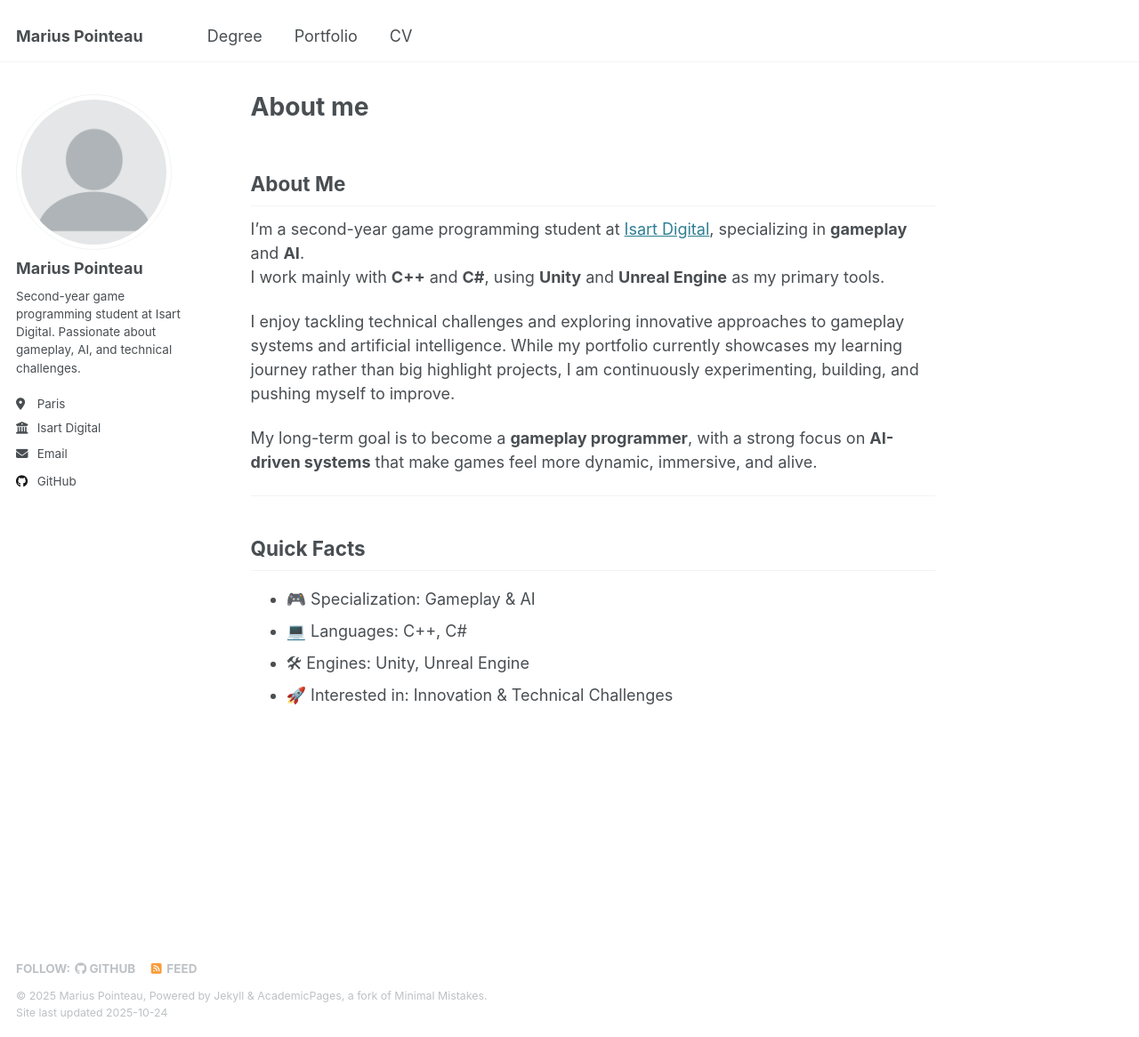
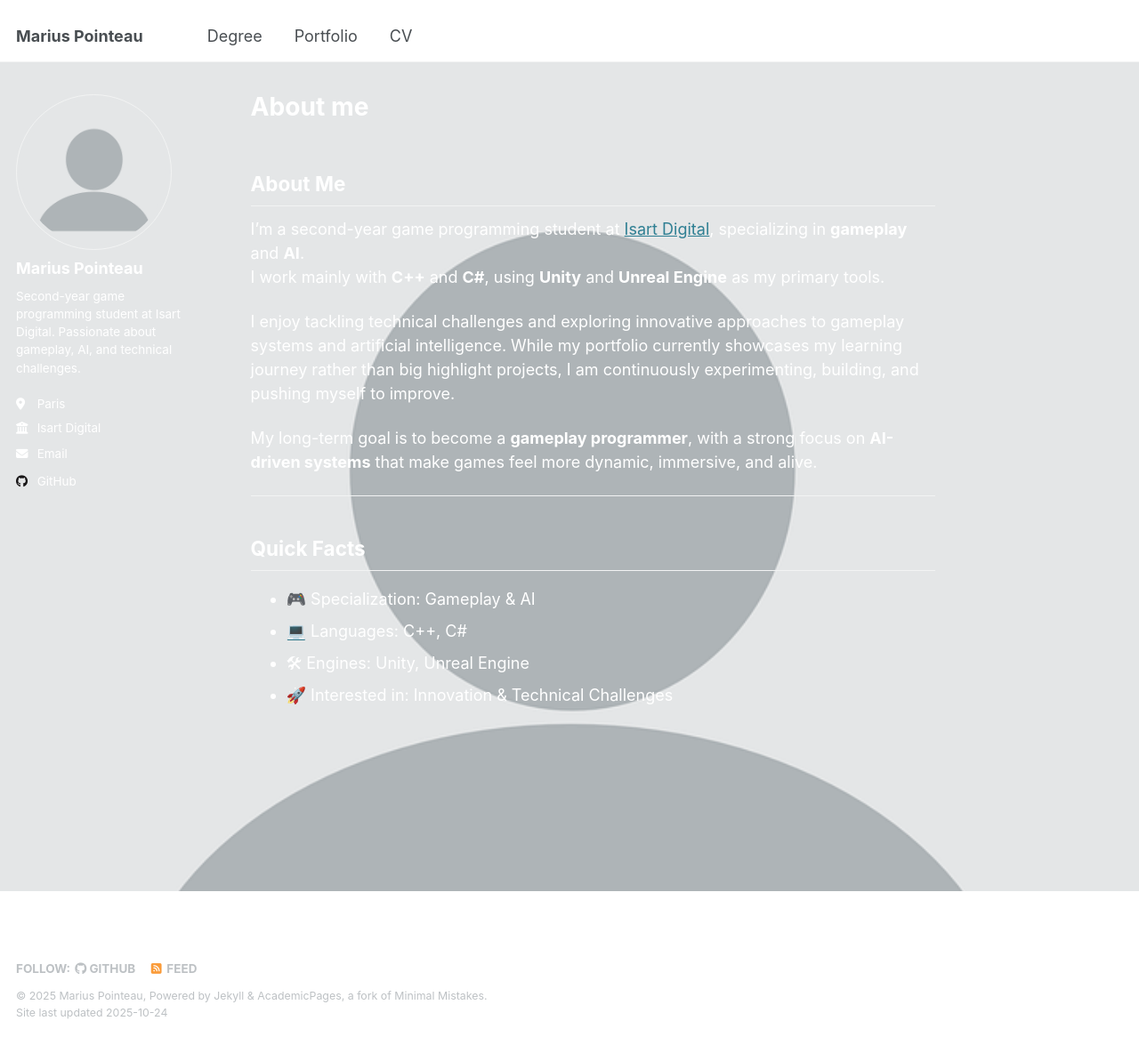
Before and after one commit to MariusPointeau/MariusPointeau.github.io, a Jekyll site: the page built from _pages/about.md, in a window 1280 px wide and 1166 px high. Shown: the whole window at 89% size. Built offline with Jekyll 4.4.1, drawn with Linux system fonts in a browser that asks for light colours.

Commit message:
try fixing custom background

```diff
--- a/_config.yml
+++ b/_config.yml
@@ -158,6 +158,7 @@ include:
   - .htaccess
   - _pages
   - files
+  - assets/css/custom.css
 exclude:
   - "*.sublime-project"
   - "*.sublime-workspace"
--- a/_includes/head/custom.html
+++ b/_includes/head/custom.html
@@ -11,6 +11,7 @@
 <link rel="icon" href="/images/favicon.ico"/>
 <meta name="theme-color" content="#ffffff"/>
 <link rel="stylesheet" href="{{ base_path }}/assets/css/academicons.css"/>
+<link rel="stylesheet" href="{{ '/assets/css/custom.css' | relative_url }}">
 
 
 <!-- Support for MatJax -->
--- /dev/null
+++ b/assets/css/custom.css
@@ -0,0 +1,20 @@
+---
+---
+
+/* Import d'une font Google */
+@import url('https://fonts.googleapis.com/css2?family=Inter:wght@400;600&display=swap');
+
+/* Appliquer la font à tout le site */
+body {
+  font-family: 'Inter', sans-serif !important;
+}
+
+/* Ajouter une image ou une couleur de fond */
+body {
+  background-image: url('/images/background.jpg');
+  background-size: cover;
+  background-repeat: no-repeat;
+  background-attachment: fixed;
+  background-position: center;
+  color: white; /* optionnel si ton image est sombre */
+}
--- a/assets/css/custom.scss
+++ /dev/null
@@ -1,21 +0,0 @@
----
----
-
-@import "minimal-mistakes/skins/default"; // garde ton skin actuel
-@import "minimal-mistakes"; // charge le thème
-
-/* ====== Font Google ====== */
-@import url("https://fonts.googleapis.com/css2?family=Inter:wght@400;600&display=swap");
-
-body {
-  font-family: "Inter", sans-serif !important;
-}
-
-/* ====== Fond personnalisé ====== */
-body {
-  background-image: url("/assets/images/background.jpg");
-  background-size: cover;
-  background-repeat: no-repeat;
-  background-attachment: fixed;
-  background-position: center;
-}
```
